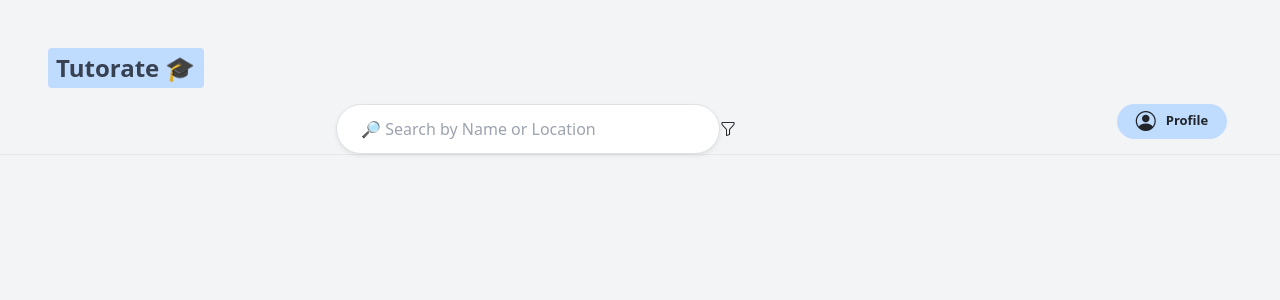
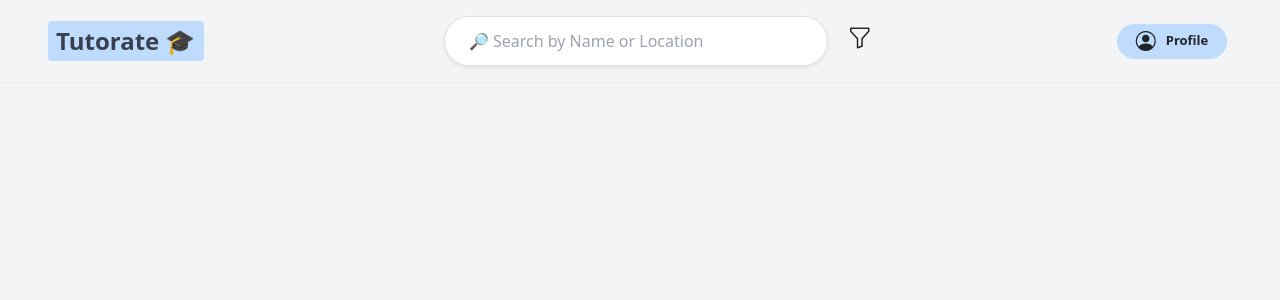
Before and after one commit to samiulabir201/Tutorate, a React (Create React App) app in the folder Front-End/: page / in a window 1280 px wide. Shown: the top 300 px of the page. Built offline with nearby package versions, Linux system fonts and the light colour scheme.

Commit message:
Various minor UI improvements.

```diff
--- a/Front-End/src/components/Navbar.jsx
+++ b/Front-End/src/components/Navbar.jsx
@@ -5,17 +5,13 @@ import { Search } from './searchBar/Search';
 import { ProfileBar } from './ProfileBar';
 
 export const Navbar = () => (
-  <div className="p-5 pb-0 flex flex-wrap sm:justify-between justify-center items-center border-b dark:border-gray-700 border-gray-200 ">
-    <div className="flex justify-between items-center space-x-5 w-screen ">
-      <Link to="/">
-        <p className="text-2xl bg-blue-200 font-bold text-gray-700 py-1 px-2 rounded dark:bg-gray-50 dark:text-gray-900">
-          Tutorate 🎓
-        </p>
+  <div className="py-3 px-5 flex sm:justify-between border-b border-gray-200 ">
+      <Link className="my-auto" to="/">
+          <p className="text-2xl bg-blue-200 font-bold text-gray-700 py-1 px-2 rounded">
+              Tutorate 🎓
+          </p>
       </Link>
-    </div>
-    <Search />
-      <div className="profileDiv">
-          <ProfileBar />
-      </div>
+      <Search />
+      <ProfileBar />
   </div>
 );
--- a/Front-End/src/components/ProfileBar.jsx
+++ b/Front-End/src/components/ProfileBar.jsx
@@ -10,7 +10,7 @@ export const ProfileBar = () => {
 
     if (user === '') {
         return (
-            <div>
+            <div className="my-auto">
                 <button
                     className="profileBar"
                     onClick={() => {setProfileDialogShow(true)}}>
@@ -29,7 +29,7 @@ export const ProfileBar = () => {
     }
     else {
         return (
-            <Dropdown className="profileOptions">
+            <Dropdown className="my-auto profileOptions">
                 <Dropdown.Toggle className="dropdown">
                     <button className="profileBar">
                         <i className="icon bi bi-person-circle" />
--- a/Front-End/src/components/Results.jsx
+++ b/Front-End/src/components/Results.jsx
@@ -1,5 +1,5 @@
 import React, { useEffect } from 'react';
-import { useLocation } from 'react-router-dom';
+import {Link, useLocation} from 'react-router-dom';
 
 import { useStateContext } from '../contexts/StateContextProvider';
 import { Loading } from './Loading';
@@ -28,7 +28,9 @@ export const Results = () => {
                     <img src={"./profile.png"} className="m-auto img-fluid rounded-circle" width="128" height="128" alt=""/>
                   </div>
                   <div className="col-md-8">
-                    <a href={result.id} target="_blank" rel="noreferrer" className="mb-3 fw-bold fs-4 text-center">{result.name}</a>
+                    <Link to={"/" + result.id}>
+                      <p className="mb-3 fw-bold fs-4">{result.name}</p>
+                    </Link>
                     <p className="mb-2">{result.rating}</p>
                     <p className="mb-2">{result.location}</p>
                     <p className="mb-2">{result.subjects}</p>
@@ -45,7 +47,9 @@ export const Results = () => {
                     <img src={"./profile.png"} className="m-auto img-fluid rounded-circle" width="128" height="128" alt=""/>
                   </div>
                   <div className="col-md-8">
-                    <a href={result.id} target="_blank" rel="noreferrer" className="mb-3 fw-bold fs-4 text-center">{result.name}</a>
+                    <Link to={"/" + result.id}>
+                      <p className="mb-3 fw-bold fs-4">{result.name}</p>
+                    </Link>
                     <p className="mb-2">{result.rating}</p>
                     <p className="mb-2">{result.location}</p>
                     <p className="mb-2">{result.subjects}</p>
@@ -62,7 +66,9 @@ export const Results = () => {
                     <img src={"./profile.png"} className="m-auto img-fluid rounded-circle" width="128" height="128" alt=""/>
                   </div>
                   <div className="col-md-8">
-                    <a href={result.id} target="_blank" rel="noreferrer" className="mb-3 fw-bold fs-4 text-center">{result.name}</a>
+                    <Link to={"/" + result.id}>
+                      <p className="mb-3 fw-bold fs-4">{result.name}</p>
+                    </Link>
                     <p className="mb-2">{result.rating}</p>
                     <p className="mb-2">{result.location}</p>
                     <p className="mb-2">{result.subjects}</p>
@@ -79,7 +85,9 @@ export const Results = () => {
                     <img src={"./profile.png"} className="m-auto img-fluid rounded-circle" width="128" height="128" alt=""/>
                   </div>
                   <div className="col-md-8">
-                    <a href={result.id} target="_blank" rel="noreferrer" className="mb-3 fw-bold fs-4 text-center">{result.name}</a>
+                    <Link to={"/" + result.id}>
+                      <p className="mb-3 fw-bold fs-4">{result.name}</p>
+                    </Link>
                     <p className="mb-2">{result.rating}</p>
                     <p className="mb-2">{result.location}</p>
                     <p className="mb-2">{result.subjects}</p>
@@ -96,7 +104,9 @@ export const Results = () => {
                     <img src={"./profile.png"} className="m-auto img-fluid rounded-circle" width="128" height="128" alt=""/>
                   </div>
                   <div className="col-md-8">
-                    <a href={result.id} target="_blank" rel="noreferrer" className="mb-3 fw-bold fs-4 text-center">{result.name}</a>
+                    <Link to={"/" + result.id}>
+                      <p className="mb-3 fw-bold fs-4">{result.name}</p>
+                    </Link>
                     <p className="mb-2">{result.rating}</p>
                     <p className="mb-2">{result.location}</p>
                     <p className="mb-2">{result.subjects}</p>
@@ -113,7 +123,9 @@ export const Results = () => {
                     <img src={"./profile.png"} className="m-auto img-fluid rounded-circle" width="128" height="128" alt=""/>
                   </div>
                   <div className="col-md-8">
-                    <a href={result.id} target="_blank" rel="noreferrer" className="mb-3 fw-bold fs-4 text-center">{result.name}</a>
+                    <Link to={"/" + result.id}>
+                      <p className="mb-3 fw-bold fs-4">{result.name}</p>
+                    </Link>
                     <p className="mb-2">{result.rating}</p>
                     <p className="mb-2">{result.location}</p>
                     <p className="mb-2">{result.subjects}</p>
@@ -130,7 +142,9 @@ export const Results = () => {
                     <img src={"./profile.png"} className="m-auto img-fluid rounded-circle" width="128" height="128" alt=""/>
                   </div>
                   <div className="col-md-8">
-                    <a href={result.id} target="_blank" rel="noreferrer" className="mb-3 fw-bold fs-4 text-center">{result.name}</a>
+                    <Link to={"/" + result.id}>
+                      <p className="mb-3 fw-bold fs-4">{result.name}</p>
+                    </Link>
                     <p className="mb-2">{result.rating}</p>
                     <p className="mb-2">{result.location}</p>
                     <p className="mb-2">{result.subjects}</p>
@@ -147,7 +161,9 @@ export const Results = () => {
                     <img src={"./profile.png"} className="m-auto img-fluid rounded-circle" width="128" height="128" alt=""/>
                   </div>
                   <div className="col-md-8">
-                    <a href={result.id} target="_blank" rel="noreferrer" className="mb-3 fw-bold fs-4 text-center">{result.name}</a>
+                    <Link to={"/" + result.id}>
+                      <p className="mb-3 fw-bold fs-4">{result.name}</p>
+                    </Link>
                     <p className="mb-2">{result.rating}</p>
                     <p className="mb-2">{result.location}</p>
                     <p className="mb-2">{result.subjects}</p>
@@ -164,7 +180,9 @@ export const Results = () => {
                     <img src={"./profile.png"} className="m-auto img-fluid rounded-circle" width="128" height="128" alt=""/>
                   </div>
                   <div className="col-md-8">
-                    <a href={result.id} target="_blank" rel="noreferrer" className="mb-3 fw-bold fs-4 text-center">{result.name}</a>
+                    <Link to={"/" + result.id}>
+                      <p className="mb-3 fw-bold fs-4">{result.name}</p>
+                    </Link>
                     <p className="mb-2">{result.rating}</p>
                     <p className="mb-2">{result.location}</p>
                     <p className="mb-2">{result.subjects}</p>
--- a/Front-End/src/components/searchBar/Search.jsx
+++ b/Front-End/src/components/searchBar/Search.jsx
@@ -15,7 +15,7 @@ export const Search = () => {
   }, [debouncedValue]);
 
   return (
-    <div className="relative sm:ml-48 md:ml-72 sm:-mt-10 mt-3">
+    <div className="relative ">
       <input
         value={text}
         type="text"
@@ -24,12 +24,12 @@ export const Search = () => {
         onChange={(e) => setText(e.target.value)}
       />
       {text !== '' && (
-        <button type="button" className="absolute top-3x.5 right-4 text-l text-gray-500 " onClick={() => setText('')}>
+        <button type="button" className="absolute top-3 right-16" onClick={() => setText('')}>
           ❌
         </button>
       )}
       <button type="button" onClick={() => setAdvancedSearch(true)}>
-        <i className="bi bi-funnel" />
+        <i className="ml-5 fs-4 bi bi-funnel" />
       </button>
       <AdvancedSearch />
     </div>
--- a/Front-End/src/stylesheets/ProfileDialog.css
+++ b/Front-End/src/stylesheets/ProfileDialog.css
@@ -30,7 +30,8 @@
     justify-content: center;
     align-items: center;
     display: grid;
-    background-color: transparent;
+    background-color: white;
+    border-radius: 10px;
 }
 
 .appTitle {
```
